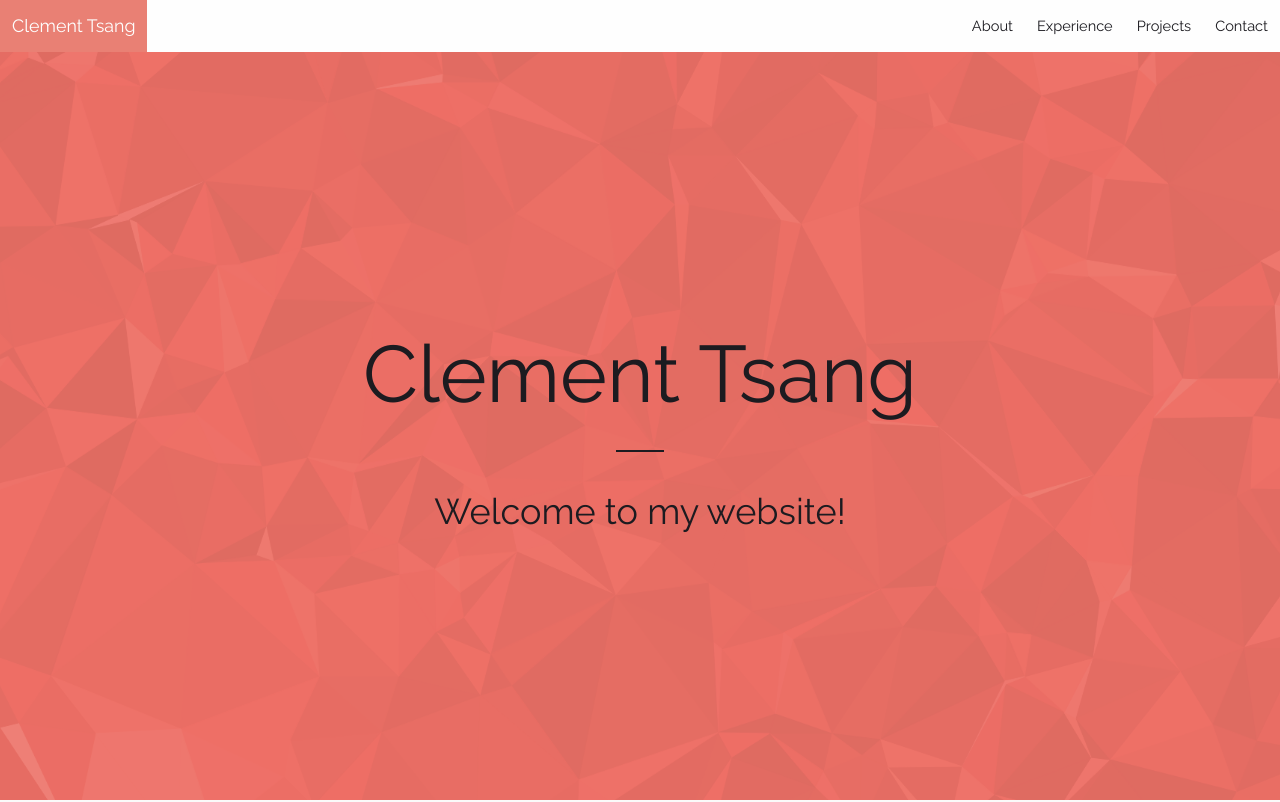
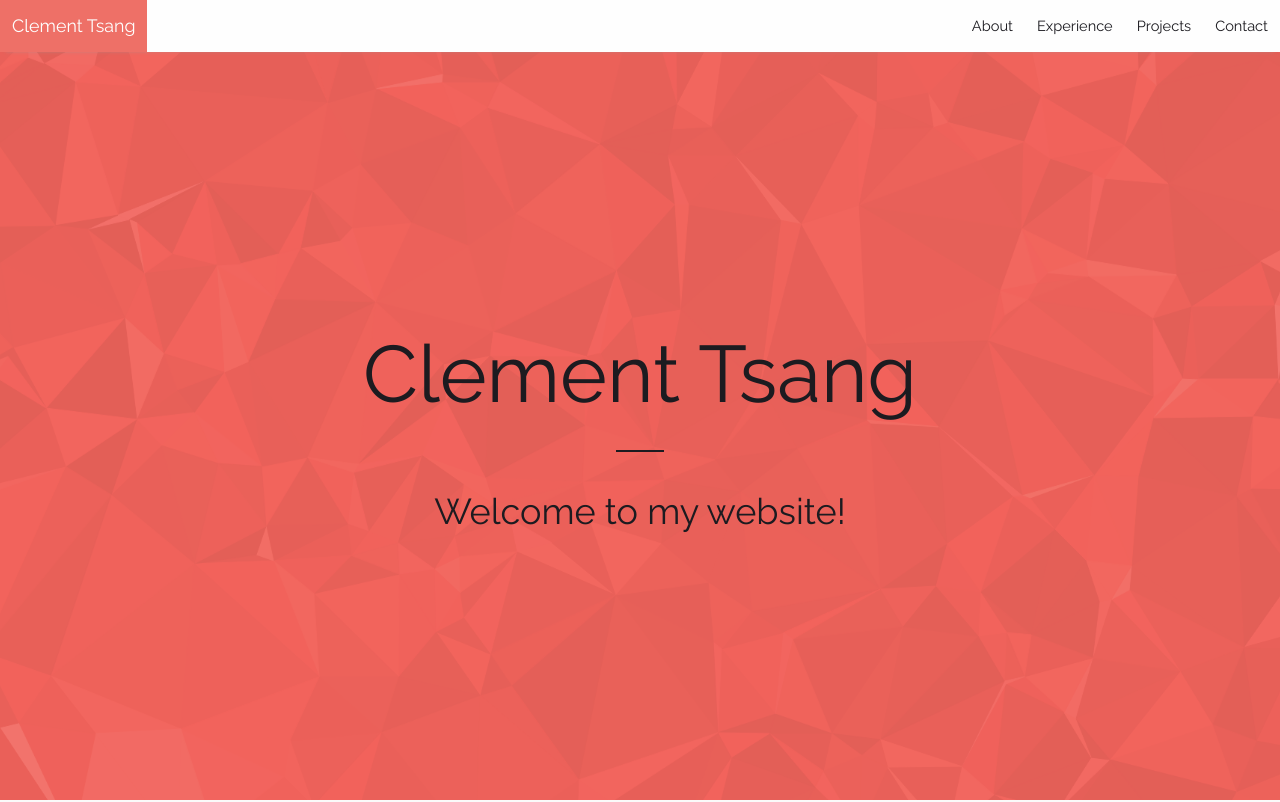
Before and after one commit to ClementTsang/clementtsang.github.io, a Vue app: page / in a window 1280 px wide. Shown: the top 802 px of the page. Built offline with nearby package versions, Linux system fonts and the light colour scheme.

Commit message:
Some cleaning and add shadow.  Re-add router clunk

```diff
--- a/src/App.vue
+++ b/src/App.vue
@@ -9,7 +9,7 @@
         <router-link
           @click.native="mobileCloseHamburger"
           class="navbar-item"
-          to="/"
+          to="/#home"
         >
           <p>Clement Tsang</p>
         </router-link>
@@ -108,7 +108,7 @@ export default {
 :root {
   --main-background: #fefefe;
   --dark-text-colour: #1c1b20;
-  --accent-1: #e98074;
+  --accent-1: #ee7067;
   --accent-2: #e85a4f;
   --accent-3: #383542;
   --url-hover: #5e81ac;
@@ -127,8 +127,10 @@ export default {
   color: var(--dark-text-colour) !important;
   font-family: "Raleway", sans-serif !important;
   font-size: 0.97em !important;
-  outline: 0;
-  border: none;
+}
+
+.navbar {
+  box-shadow: 0px 4px 5px -6px #999;
 }
 
 .navbar-item:hover {
@@ -139,8 +141,6 @@ export default {
 .navbar-item:active,
 .navbar-item:focus,
 .on-navbar-item {
-  outline: 0;
-  border: none;
   -moz-outline-style: none;
   outline-style: none;
 }
--- a/src/router.js
+++ b/src/router.js
@@ -27,11 +27,6 @@ const router = new Router({
           1,
         behavior: "smooth"
       });
-    } else if (to.fullPath === "/") {
-      return window.scrollTo({
-        top: 0,
-        behavior: "smooth"
-      });
     }
   }
 });
@@ -41,4 +36,7 @@ router.beforeEach((to, from, next) => {
   next();
 });
 
+router.afterEach((to, from) => {
+  router.replace({ path: "/" }).catch(err => {});
+});
 export default router;
```
